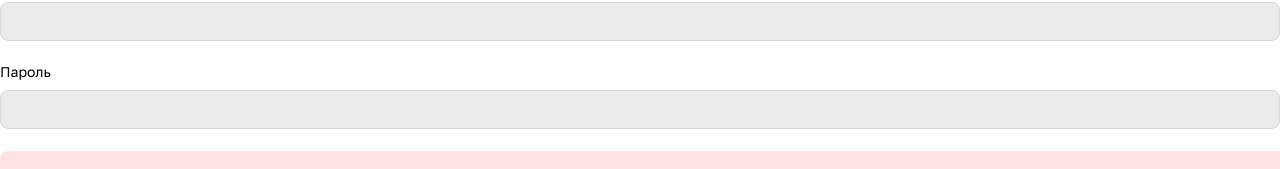
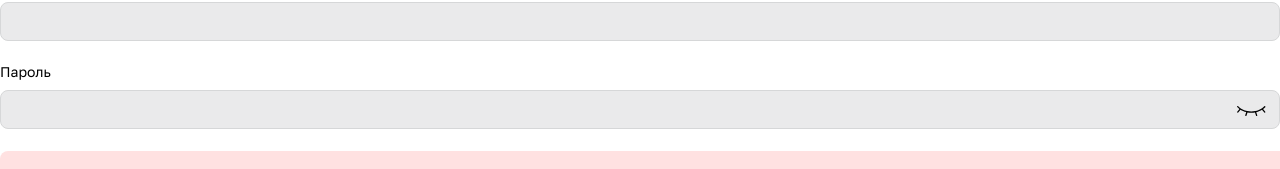
Before and after one commit to NikitaMDD/ui-lib-front-and-server, a Vue app in the folder client/: page /employee-login in a window 1280 px wide. Shown: the part 145-314 px from the top of the page. Built offline with nearby package versions, Linux system fonts and the light colour scheme.

Commit message:
feat: Обновил компонент инпута, добавил поддержку типа пароль

```diff
--- a/client/src/components/UI/base/Input.vue
+++ b/client/src/components/UI/base/Input.vue
@@ -1,7 +1,10 @@
 <script setup lang="ts">
 
+import eyeClosed from '../../../assets/eyeClosed.svg';
+import { ref, nextTick } from 'vue';
+
 interface InputProps {
-  tittle?: string;
+  title?: string;
   modelValue: string;
   className?: string;
   // style?: string;
@@ -11,9 +14,12 @@ interface InputProps {
   mark?: 'red' | 'blue' | 'yellow';
   mask?: 'date' | 'phone' | 'numeric' | RegExp | ((value: string) => string);
   maxlength?: number;
+  type?: 'text' | 'password' | 'email' | 'tel' | 'number';
 }
 
 const props = defineProps<InputProps>();
+const inputType = ref<string | undefined>(props.type);
+const inputRef = ref<HTMLInputElement>();
 
 const emit = defineEmits<{
   'update:modelValue': [value: string];
@@ -30,6 +36,11 @@ const handleInput = (event: Event) => {
   emit('update:modelValue', target.value);
 };
 
+const togglePasswordVisibility = () => {
+  inputType.value = inputType.value === 'password' ? 'text' : 'password';
+  nextTick(() => inputRef.value?.focus());
+}
+
 </script>
 
 <template>
@@ -39,7 +50,7 @@ const handleInput = (event: Event) => {
       :class="{
         'field__label--required': props.error,
       }"
-      :for="`id_${props.tittle}`"
+      :for="`id_${props.title}`"
     >
       <span
         v-if="props.mark"
@@ -47,21 +58,25 @@ const handleInput = (event: Event) => {
          ['field__label-mark', `field__label-mark--${props.mark}`]
         "
       ></span>
-      {{props.tittle}}
-<!--      <span v-if="props.required">*</span>-->
+      {{props.title}}
     </label>
+    <div class="field__container">
       <input
+        ref="inputRef"
         class="field__input"
         :class="{
           'field__input--required': props.error,
         }"
-      :id="`id_${props.tittle}`"
+        :id="`id_${props.title}`"
         :value="props.modelValue"
         @input="handleInput"
         v-mask="props.mask"
         :maxlength="props.maxlength"
+        :type="inputType"
         @keydown="$emit('keydown', $event)"
       />
+      <img v-if="props.type === 'password'" class="field__eye-icon" :src="eyeClosed" alt="" @click="togglePasswordVisibility">
+    </div>
     <div v-if="props.error" class="field__error-message">
       {{ props.error }}
     </div>
@@ -70,8 +85,13 @@ const handleInput = (event: Event) => {
 
 <style scoped>
 
+  .field__container {
+    position: relative;
+    max-width: 100%;
+  }
+
   .field__input {
-    max-width: 100%;
+    width: 100%;
     border-radius: 8px;
     border: 1px solid #d6d7d8;
     background-color: #eaeaeb;
@@ -82,6 +102,7 @@ const handleInput = (event: Event) => {
     font-weight: 400;
     outline: none;
     transition: border-color 0.3s ease-in-out;
+    box-sizing: border-box;
   }
 
   .field__input:focus {
@@ -120,4 +141,11 @@ const handleInput = (event: Event) => {
     background-color: rgba(0, 122, 255, 1);
   }
 
+  .field__eye-icon {
+    position: absolute;
+    top: 40%;
+    right: 13px;
+    cursor: pointer;
+  }
+
 </style>
--- a/client/src/components/views/EmployeeLoginPage.vue
+++ b/client/src/components/views/EmployeeLoginPage.vue
@@ -19,8 +19,8 @@ const isWaitingCode = ref(false);
     <div class="container">
         <p class="title">Страница входа для сотрудника</p>
         <div class="login-form">
-            <Input tittle="Логин" :modelValue="login"/>
-            <Input tittle="Пароль" :modelValue="password"/>
+            <Input title="Логин" v-model="login"/>
+            <Input title="Пароль" v-model="password" type="password"/>
 
             <ErrorBlock error="Error message"/>
 
```
Also changed, not shown: client/src/assets/eyeClosed.svg (added). Lines whose indentation alone changed are shown as unchanged.
